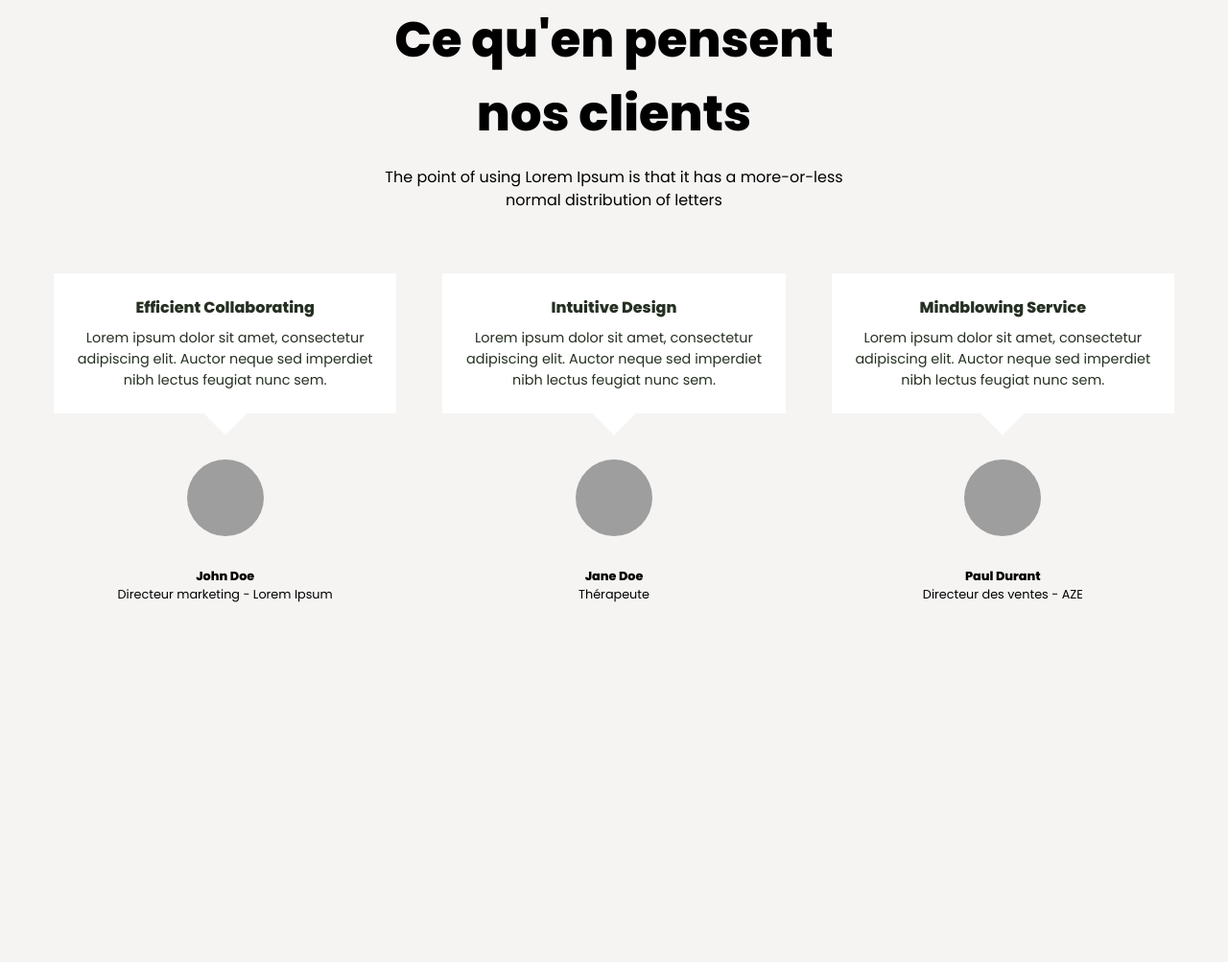
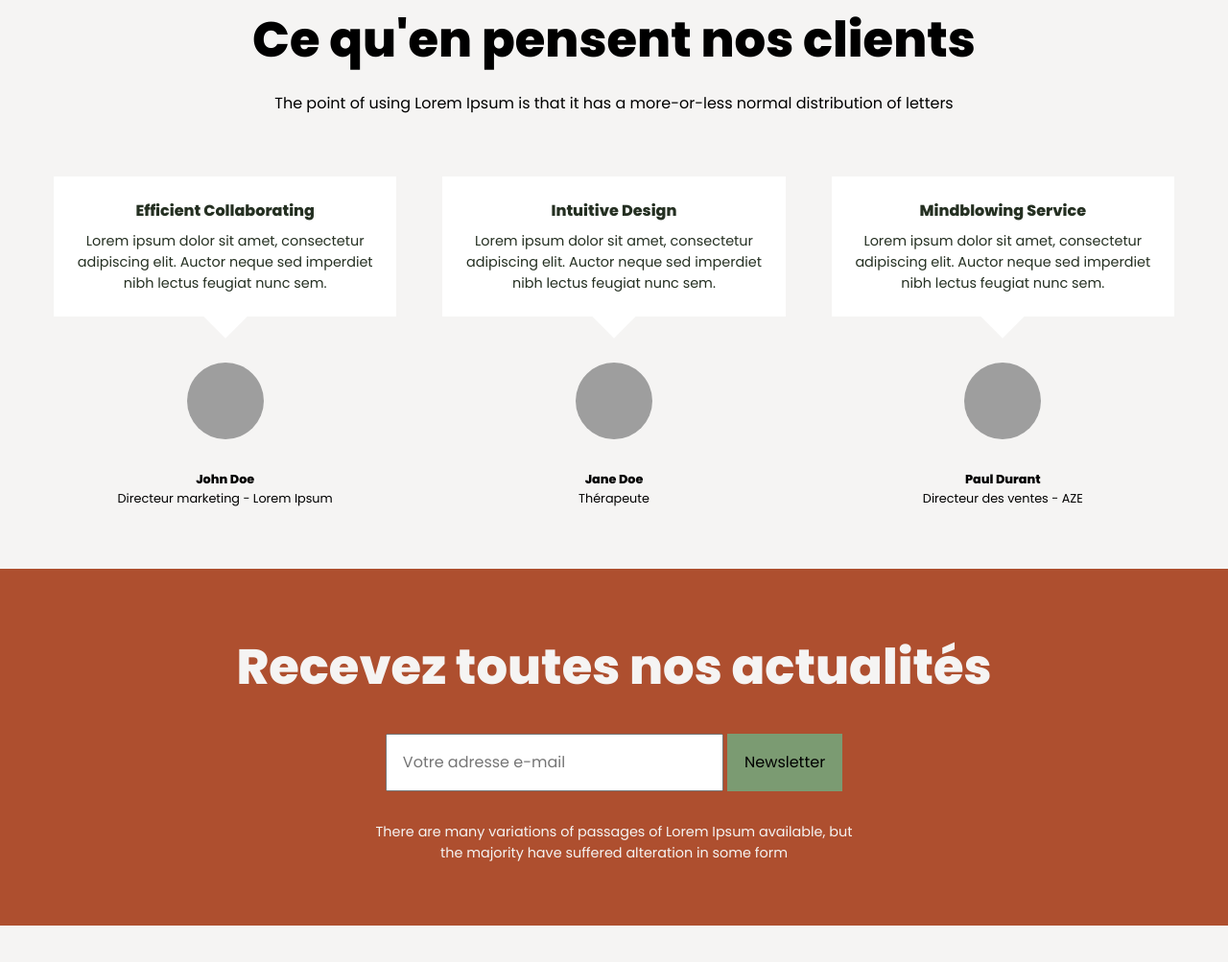
Before and after one commit to sdelon/html-css-portfolio, a website built with Vite: page index.html in a window 1280 px wide. Shown: the part 3160-4163 px from the top of the page at 96% size. Before the commit the page ends 3853 px from the top, so only its background shows below. Built offline with nearby package versions, Linux system fonts and the light colour scheme; grey boxes are pictures that could not be loaded.

Commit message:
2 files modified

```diff
--- a/index.html
+++ b/index.html
@@ -205,7 +205,15 @@
       </div>
     </section>
     <section class="cta">
-
+      <div class="cta-content">
+        <h2>Recevez toutes nos actualités</h2>
+        <form>
+          <label for="email" class="visually-hidden">Email</label>
+          <input type="email" placeholder="Votre adresse e-mail" name="email">
+          <input type="submit" value="Newsletter">
+        </form>
+        <p>There are many variations of passages of Lorem Ipsum available, but the majority have suffered alteration in some form</p>
+      </div>
     </section>
     <script type="module" src="/main.js"></script>
   </body>
--- a/style.css
+++ b/style.css
@@ -52,6 +52,18 @@ body {
 .is-step-active {
   background-color: var(--red);
   color: var(--light-gray-bg);
+}
+
+.visually-hidden {
+  position: absolute;
+  width: 1px;
+  height: 1px;
+  padding: 0;
+  margin: -1px;
+  overflow: hidden;
+  clip: rect(0, 0, 0, 0);
+  white-space: nowrap; /* added line */
+  border: 0;
 }
 
 /* HEADER */
@@ -362,7 +374,6 @@ header {
 
 .temoignages-description {
   text-align: center;
-  max-width: 30rem;
   margin: 0 auto;
   margin-bottom: 3rem;
 }
@@ -438,8 +449,46 @@ header {
 .item-user p:first-of-type {
   font-weight: bold;
 }
+/* /TEMOIGNAGES */
 
-/* /TEMOIGNAGES */
+/* CTA */
+.cta {
+  background-color: var(--red);
+  color: var(--light-gray-bg);
+  padding: calc(var(--page-padding) * 4) var(--page-padding);
+  margin-bottom: var(--spacing-section);
+}
+
+.cta-content {
+  max-width: var(--page-max-width);
+  margin: 0 auto;
+  text-align: center;
+}
+
+.cta-content h2 {
+  font-size: var(--title-size);
+  padding-bottom: 2rem;
+}
+
+.cta-content p {
+  font-size: 0.9rem;
+  padding-top: 2rem;
+  max-width: 500px;
+  margin: 0 auto;
+}
+
+input[type=email],
+input[type=submit] {
+  padding: 1rem;
+}
+
+input[type=submit] {
+  background-color: var(--light-green);
+  border: 2px solid var(--light-green);
+  cursor: pointer;
+}
+
+/* /CTA */
 
 /* MEDIA QUERIES */
 @media (min-width: 500px) {
```
